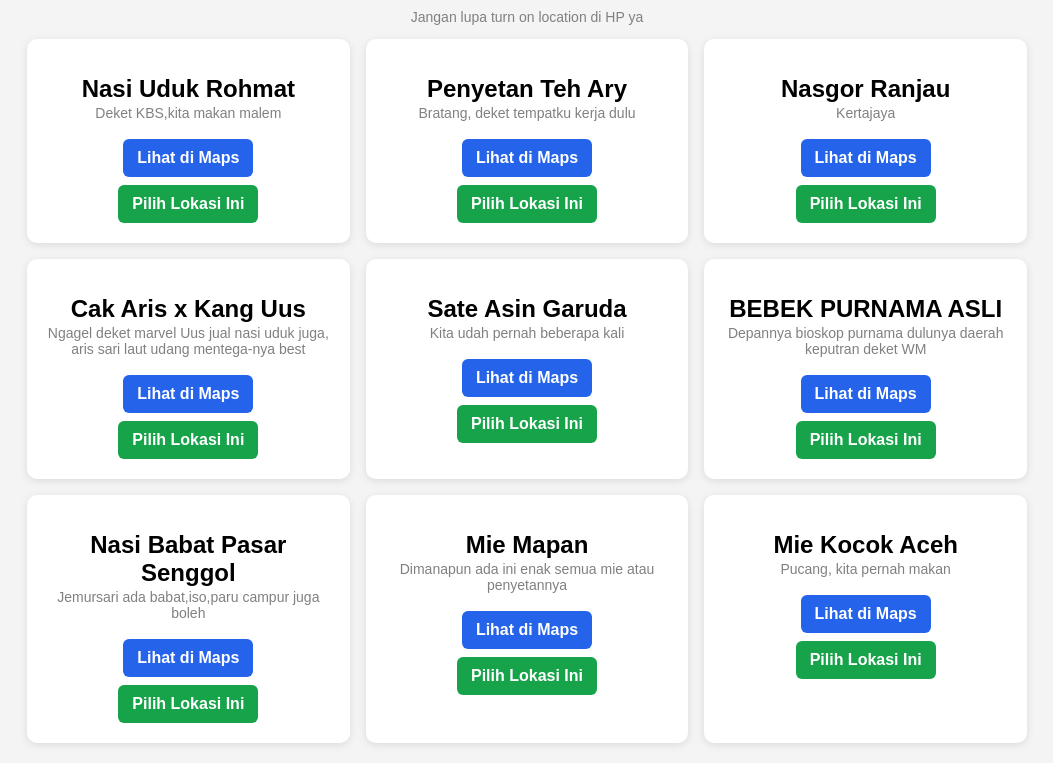
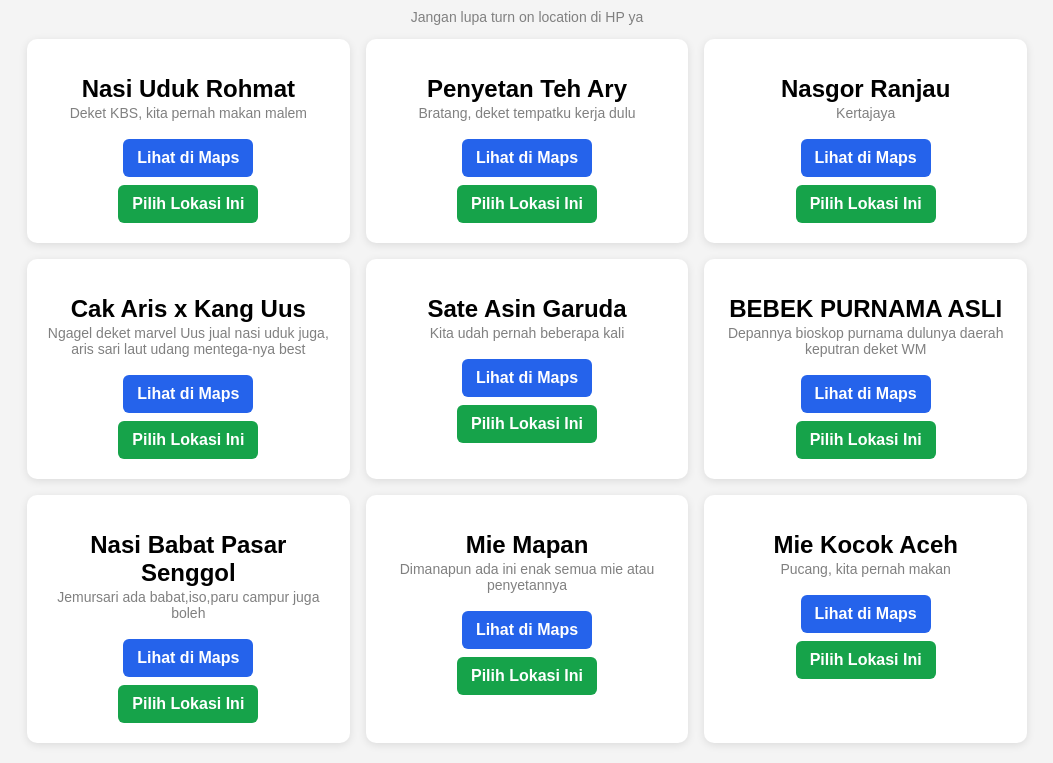
Before and after one commit to adhyasta007/na, a plain HTML site: page index.html in a window 1280 px wide. Shown: the part 79-842 px from the top of the page, without its empty margins (113-1166 px from the left). Drawn offline with Linux system fonts and the light colour scheme.

Commit message:
Update index.html

```diff
--- a/index.html
+++ b/index.html
@@ -66,7 +66,7 @@
     <div class="card">
       <h2>Nasi Uduk Rohmat</h2>
       <p style="font-size:14px; color:gray; text-align:center; margin-top:-10px;">
-      Deket KBS,kita makan malem
+      Deket KBS, kita pernah makan malem
   </p>
       <a href="https://maps.app.goo.gl/2nb2orwczq4nyU2eA" target="_blank" class="btn btn-maps">Lihat di Maps</a>
       <a href="https://wa.me/6282131980299?text=aku%20mw%20makan%20di%20Nasi%20Uduk%20Rohmat" target="_blank" class="btn btn-form">Pilih Lokasi Ini</a>
```
